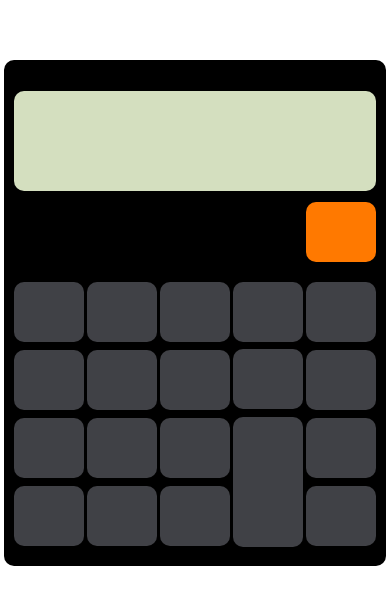
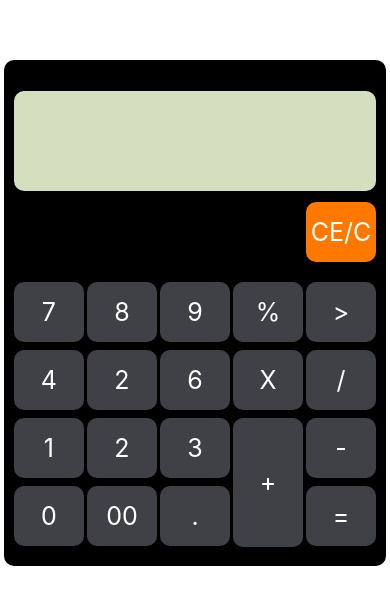
Before and after one commit to leocassiosilva/calculadora, a React Native app: screen / in a window 390 px wide. Shown: the part 109-714 px from the top of the page. Built offline with nearby package versions, Linux system fonts and the light colour scheme.

Commit message:
add o componente botoes

```diff
--- a/App.js
+++ b/App.js
@@ -1,6 +1,7 @@
 import { StatusBar } from 'expo-status-bar';
 import React from 'react';
-import { StyleSheet, Text, View } from 'react-native';
+import { StyleSheet, Text, View, TouchableHighlight } from 'react-native';
+import Btn from './src/componentes/botao'
 
 export default function App() {
   return (
@@ -8,56 +9,50 @@ export default function App() {
       <View style={styles.conteudo}>
         <Text>Calculadora!</Text>
         <View style={styles.display}></View>
-        <View style={styles.limpar}></View>
+
+        <View>
+          <Btn label="CE/C" limpar></Btn>
+        </View>
+
+
+
         <View style={styles.containerBotoes}>
           <View style={styles.colunaBotoes1}>
-            <View style={styles.botoes}>
-            </View>
-            <View style={styles.botoes}>
-            </View>
-            <View style={styles.botoes}>
-            </View>
-            <View style={styles.botoes}>
-            </View>
+            <Btn label="7"></Btn>
+            <Btn label="4"></Btn>
+            <Btn label="1"></Btn>
+            <Btn label="0"></Btn>
           </View>
           <View style={styles.colunaBotoes1}>
-          <View style={styles.botoes}>
-            </View>
-            <View style={styles.botoes}>
-            </View>
-            <View style={styles.botoes}>
-            </View>
-            <View style={styles.botoes}>
-            </View>
+            <Btn label="8"></Btn>
+            <Btn label="2"></Btn>
+            <Btn label="2"></Btn>
+            <Btn label="00"></Btn>
           </View>
           <View style={styles.colunaBotoes1}>
-            <View style={styles.botoes}>
-            </View>
-            <View style={styles.botoes}>
-            </View>
-            <View style={styles.botoes}>
-            </View>
-            <View style={styles.botoes}>
-            </View>
+            <Btn label="9"></Btn>
+            <Btn label="6"></Btn>
+            <Btn label="3"></Btn>
+            <Btn label="."></Btn>
           </View>
           <View style={styles.colunaBotoes1}>
-          <View style={styles.botoes}>
-            </View>
-            <View style={styles.botoes}>
-            </View>
-            <View style={styles.botoess}>
-            </View>
+            <Btn label="%"></Btn>
+
+            <Btn label="X"></Btn>
+
+            <Btn label="+" soma></Btn>
+
 
           </View>
           <View style={styles.colunaBotoes1}>
-          <View style={styles.botoes}>
-            </View>
-            <View style={styles.botoes}>
-            </View>
-            <View style={styles.botoes}>
-            </View>
-            <View style={styles.botoes}>
-            </View>
+            <Btn label=">"></Btn>
+
+            <Btn label="/"></Btn>
+
+            <Btn label="-"></Btn>
+
+            <Btn label="="></Btn>
+
           </View>
         </View>
       </View>
@@ -111,11 +106,6 @@ const styles = StyleSheet.create({
     width:70,
     borderRadius:10
   },
-  botoess:{
-    backgroundColor:'#404146',
-    height:130,
-    width:70,
-    borderRadius:10
-  }
+
 
 });
--- /dev/null
+++ b/src/componentes/botao.js
@@ -0,0 +1,50 @@
+import React from 'react';
+import { StyleSheet, Text, View, TouchableHighlight} from 'react-native';
+
+export default props=>{
+
+    const  estilosBotoes=[styles.btn]
+
+    if(props.limpar){
+        estilosBotoes.push(styles.btn_limpar)
+    }
+
+    if(props.soma){
+        estilosBotoes.push(styles.btn_soma)
+    }
+    return(
+        <TouchableHighlight style={estilosBotoes}>
+            <Text style={styles.texto} >{props.label}</Text>
+        </TouchableHighlight>
+    )
+}
+
+const styles = StyleSheet.create({
+
+    btn:{
+        backgroundColor:'#404146',
+        height:60,
+        width:70,
+        borderRadius:10,
+        justifyContent:'center',
+        alignItems:'center',
+    },
+    btn_limpar:{
+        backgroundColor:'#ff7900',
+        height:60,
+        width:70,
+        alignSelf:'flex-end',
+        borderRadius:10,
+        marginRight:10
+    },
+    texto:{
+        fontSize:25,
+        color:'white'
+    },
+    btn_soma:{
+        backgroundColor:'#404146',
+        height:129,
+        width:70,
+        borderRadius:10
+    }
+});
```
Also changed, not shown: src/componentes/display.js (added, +50 -0 lines).
